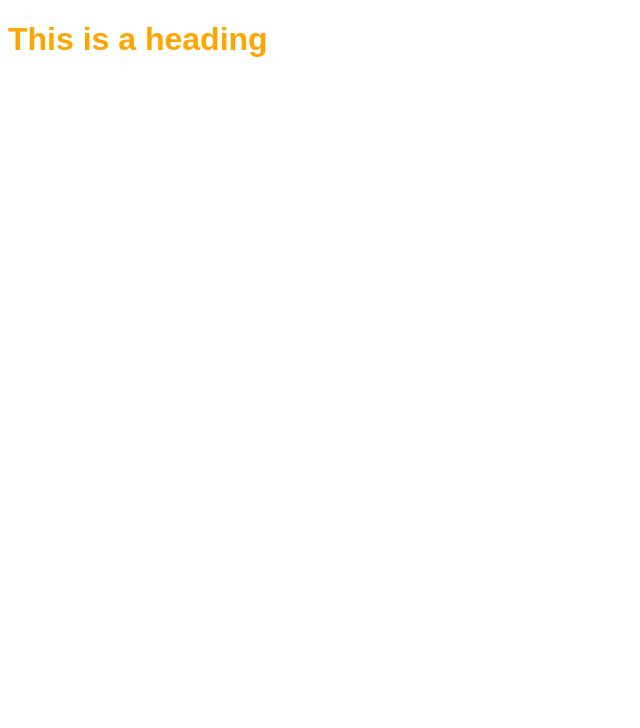
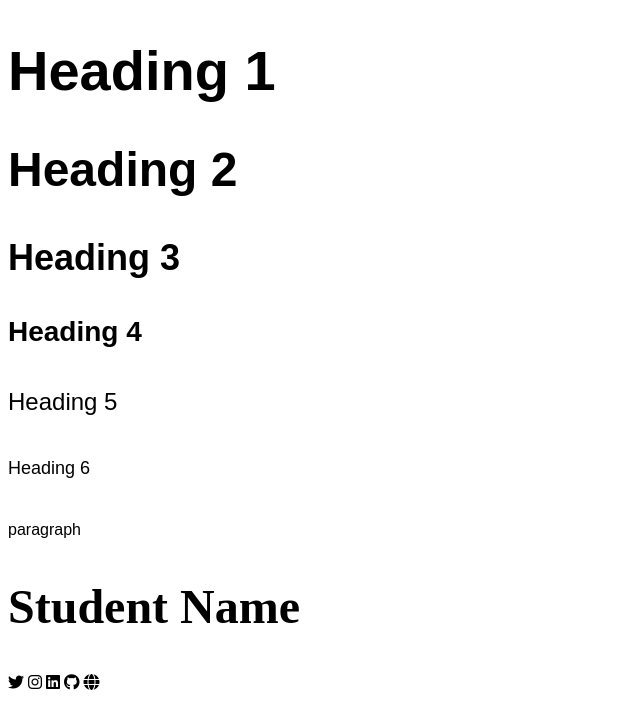
Before and after one commit to maxchristensen/carrotjuice-portfolio-website, a website: page frontend/index.html in a window 1280 px wide. Shown: the whole page, without its empty margins (0-640 px from the left). Drawn offline with Linux system fonts and the light colour scheme.

Commit message:
site colours, headerset & fontawesome added

```diff
--- a/frontend/index.html
+++ b/frontend/index.html
@@ -11,8 +11,25 @@
 </head>
 <body>
 
-    <h1>This is a heading</h1>
+    <h1>Heading 1</h1>
+    <h2>Heading 2</h2>
+    <h3>Heading 3</h3>
+    <h4>Heading 4</h4>
+    <h5>Heading 5</h5>
+    <h6>Heading 6</h6>
+    <p>paragraph</p>
 
+    <h2 class="student-name">Student Name</h2>
+
+    <i class="fa-brands fa-twitter"></i>
+    <i class="fa-brands fa-instagram"></i>
+    <i class="fa-brands fa-linkedin"></i>
+    <i class="fa-brands fa-github"></i>
+    <i class="fa-solid fa-globe"></i>
+
+
+    <!-- fontawesome js -->
+    <script src="https://kit.fontawesome.com/437294f736.js" crossorigin="anonymous"></script>
     <!-- custom js -->
     <script src="./js/index.js"></script>
 </body>
--- a/frontend/sass/custom.scss
+++ b/frontend/sass/custom.scss
@@ -1,8 +1,56 @@
-@import url('https://fonts.googleapis.com/css2?family=Gloock&family=Public+Sans:ital,wght@0,100;0,400;0,700;0,900;1,100;1,400;1,700;1,900&display=swap');
+@import url('https://fonts.googleapis.com/css2?family=Playfair+Display:ital,wght@0,500;0,700;0,900;1,500;1,700;1,900&family=Public+Sans:ital,wght@0,100;0,300;0,400;0,700;0,900;1,100;1,300;1,400;1,700;1,900&display=swap');
+
+// SITE COLOURS
+// BLACK & WHITE
+$black: #121113;
+$white: #F7F7F2;
+// TABS
+$all: #F4ACB7;
+$marian: #FE5F55;
+$max: #F17F29;
+$christine: #FFF15C;
+$david: #8DE2A9;
+$sam: #5299D3;
+$patricia: #AB5F8F;
+$india: #3B293D;
+
+// SETTING FONTS
+h1, h2, h3, h4, h5, h6, p {
+    font-family: 'Public Sans', sans-serif;
+    font-family: 'Public Sans', sans-serif;
+}
 
 h1 {
-    color: orange;
-    font-family: 'Public Sans', sans-serif;
-    font-family: 'Public Sans', sans-serif;
+    font-size: 56px;
+    font-weight: 900;
+}
+h2 {
+    font-size: 48px;
+    font-weight: 900;
+}
+h3 {
+    font-size: 36px;
+    font-weight: 700;
+}
+h4 {
+    font-size: 28px;
+    font-weight: 700;
+}
+h5 {
+    font-size: 24px;
+    font-weight: 400;
+}
+h6 {
+    font-size: 18px;
+    font-weight: 400;
+}
+p {
+    font-size: 16px;
+    font-weight: 300;
+}
 
+.student-name {
+    font-family: 'Playfair Display', serif;
+    font-family: 'Playfair Display', serif;
+    font-weight: 900;
 }
```
Also changed, not shown: frontend/css/custom.min.css.
